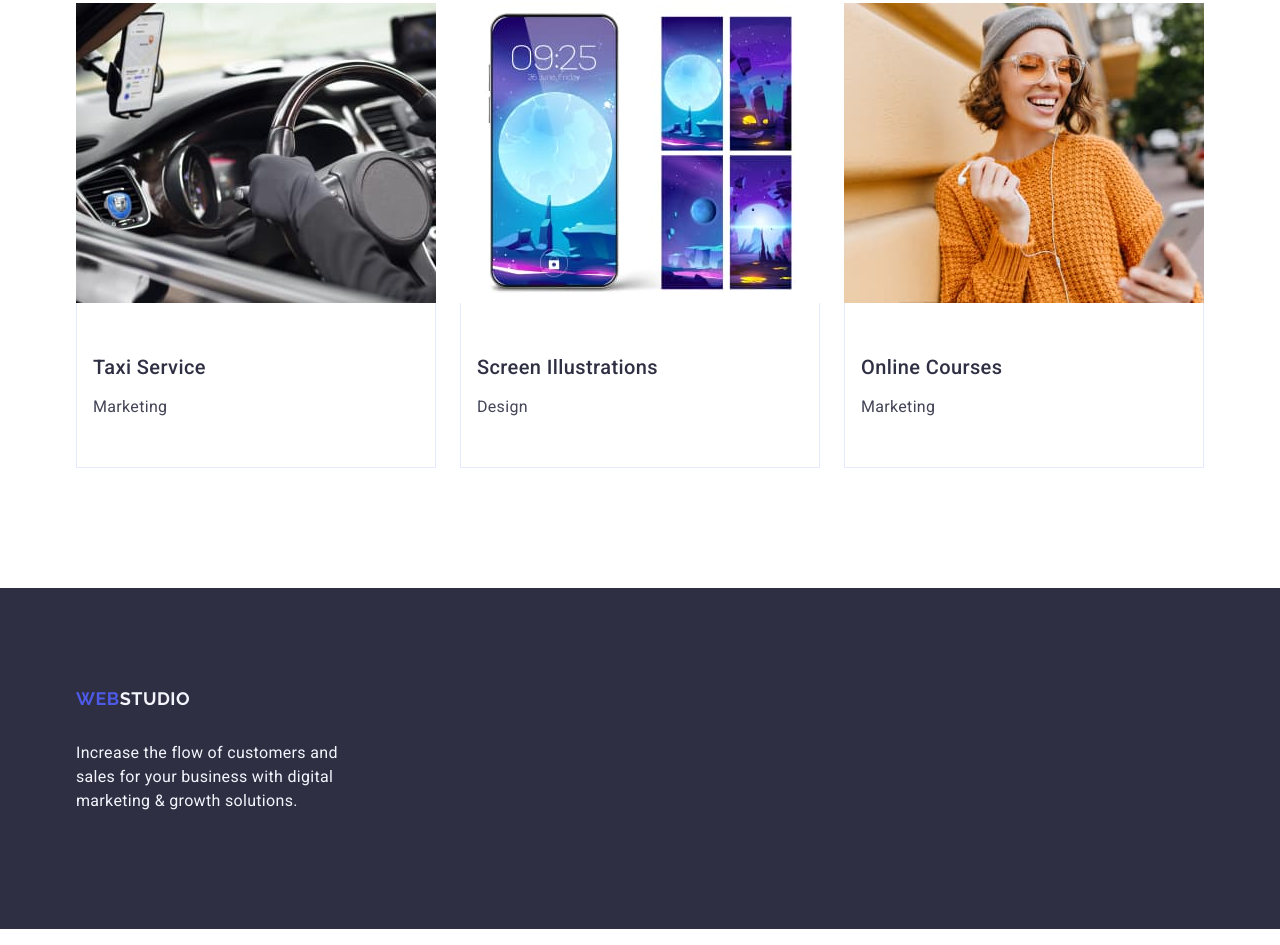
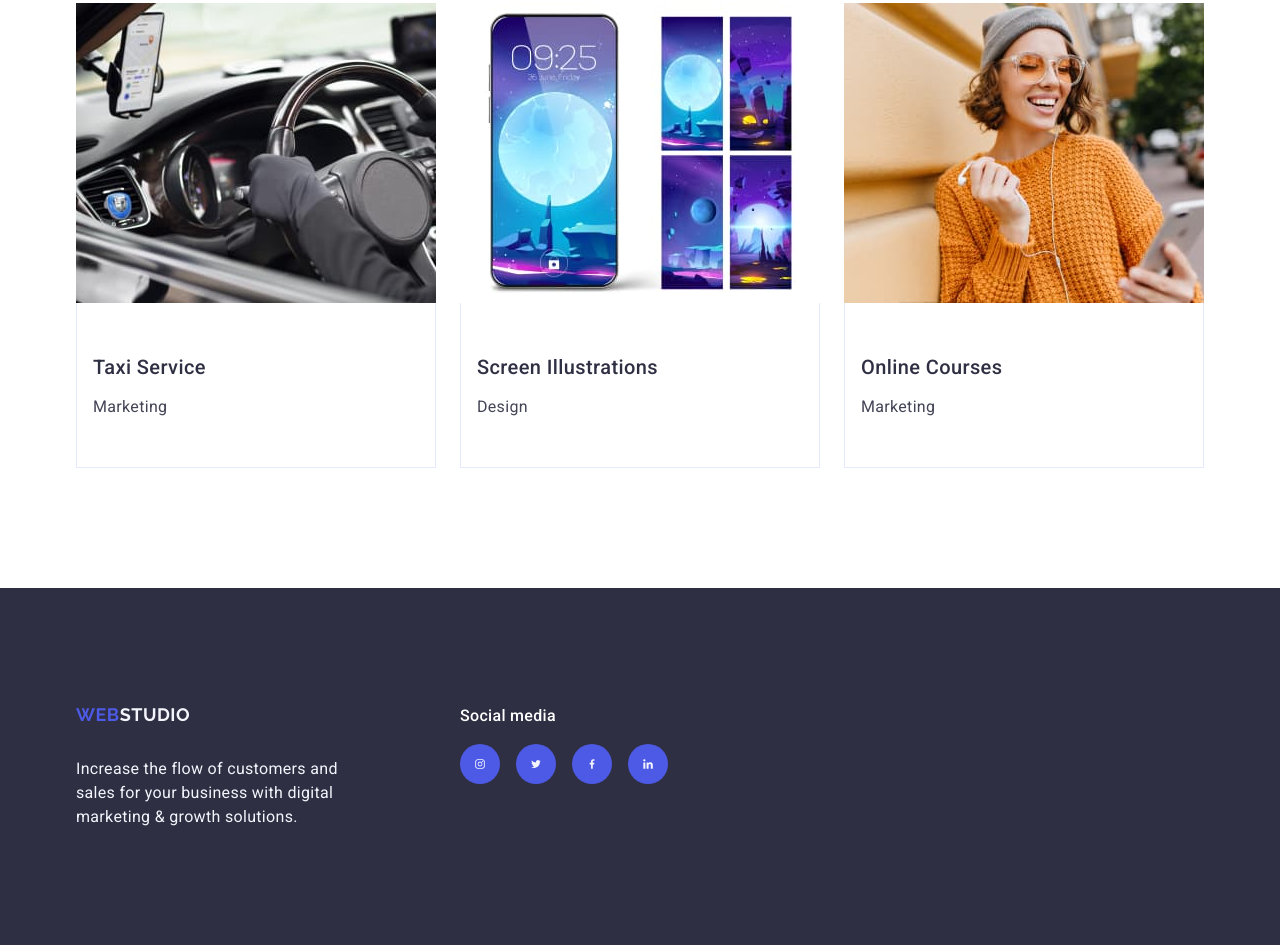
Before and after one commit to bohinich/goit-markup-hw-04, a plain HTML site: page index.html in a window 1280 px wide. Shown: the part 2811-3756 px from the top of the page. Drawn offline with nearby package versions, Linux system fonts and the light colour scheme; files whose address does not match are found by name.

Commit message:
style.css file

```diff
--- a/css/style.css
+++ b/css/style.css
@@ -397,3 +397,54 @@ h2{
     display: inline-block;
     margin-bottom: 16px;
 }
+
+.footer .container{
+    display: flex;
+    align-items: baseline;
+}
+
+.footer-logo-text{
+    margin-right: 120px;
+}
+
+.footer-text-icons{
+    font-weight: 500;
+    font-size: 16px;
+    line-height: 1.5;
+    letter-spacing: 0.02em;
+    color: #fff;
+    margin-bottom: 16px;
+}
+
+.footer-list{
+    display: flex;
+    gap: 16px;
+}
+
+.footer-list-item{
+    width: 40px;
+    height: 40px;
+    transition: background-color 250ms cubic-bezier(0.4, 0, 0.2, 1);
+}
+
+.footer-link{
+    width: 100%;
+    height: 100%;
+    background-color: #4d5ae5;
+    border-radius: 50%;
+    display: flex;
+    align-items: center;
+    justify-content: center;
+}
+
+.footer-link:hover{
+    background-color: #31d0aa;
+}
+
+.footer-link:focus {
+    background-color: #31d0aa;
+}
+
+.footer-link-item{
+    fill: #f4f4fd;
+}
--- a/index.html
+++ b/index.html
@@ -349,8 +349,44 @@
 
     <footer class="footer">
         <div class="container">
-           <a href="./index.html" class="logo">Web<span class="footer-logo">Studio</span></a>
-           <p class="footer-text">Increase the flow of customers and sales for your business with digital marketing & growth solutions.</p>
+           <div class="footer-logo-text">
+            <a href="./index.html" class="logo">Web<span class="footer-logo">Studio</span></a>
+            <p class="footer-text">Increase the flow of customers and sales for your business with digital marketing & growth solutions.</p>
+           </div>
+
+           <div>
+            <p class="footer-text-icons">Social media</p>
+            <ul class="footer-list">
+                <li class="footer-list-item">
+                    <a href="" class="footer-link">
+                        <svg width="24" height="24" class="footer-link-item">
+                            <use href="./images/icons.svg#svginstagram"></use>
+                        </svg>
+                    </a>
+                </li>
+                <li class="footer-list-item">
+                    <a href="" class="footer-link">
+                        <svg width="24" height="24" class="footer-link-item">
+                            <use href="./images/icons.svg#svgtwiter"></use>
+                        </svg>
+                    </a>
+                </li>
+                <li class="footer-list-item">
+                    <a href="" class="footer-link">
+                        <svg width="24" height="24" class="footer-link-item">
+                            <use href="./images/icons.svg#svgfacebook"></use>
+                        </svg>
+                    </a>
+                </li>
+                <li class="footer-list-item">
+                    <a href="" class="footer-link">
+                        <svg width="24" height="24" class="footer-link-item">
+                            <use href="./images/icons.svg#svgin"></use>
+                        </svg>
+                    </a>
+                </li>
+            </ul>
+           </div>
         </div>
     </footer>
 </body>
```
